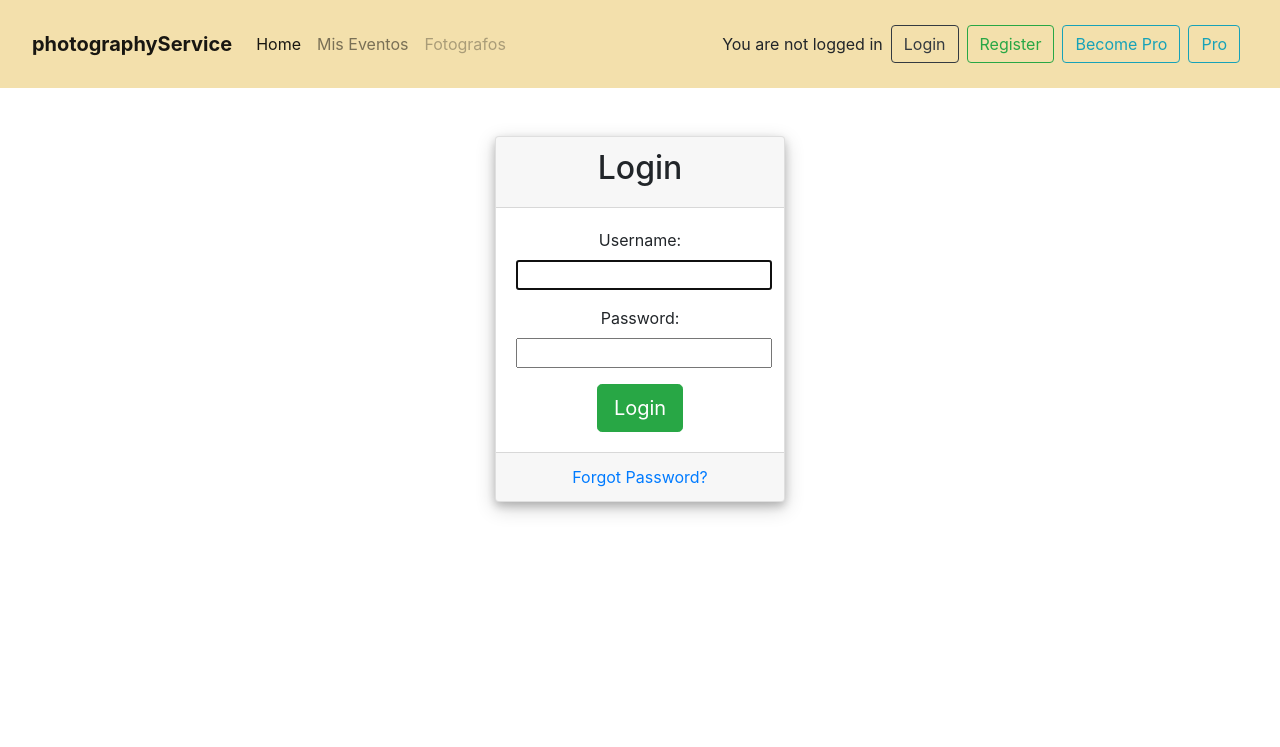
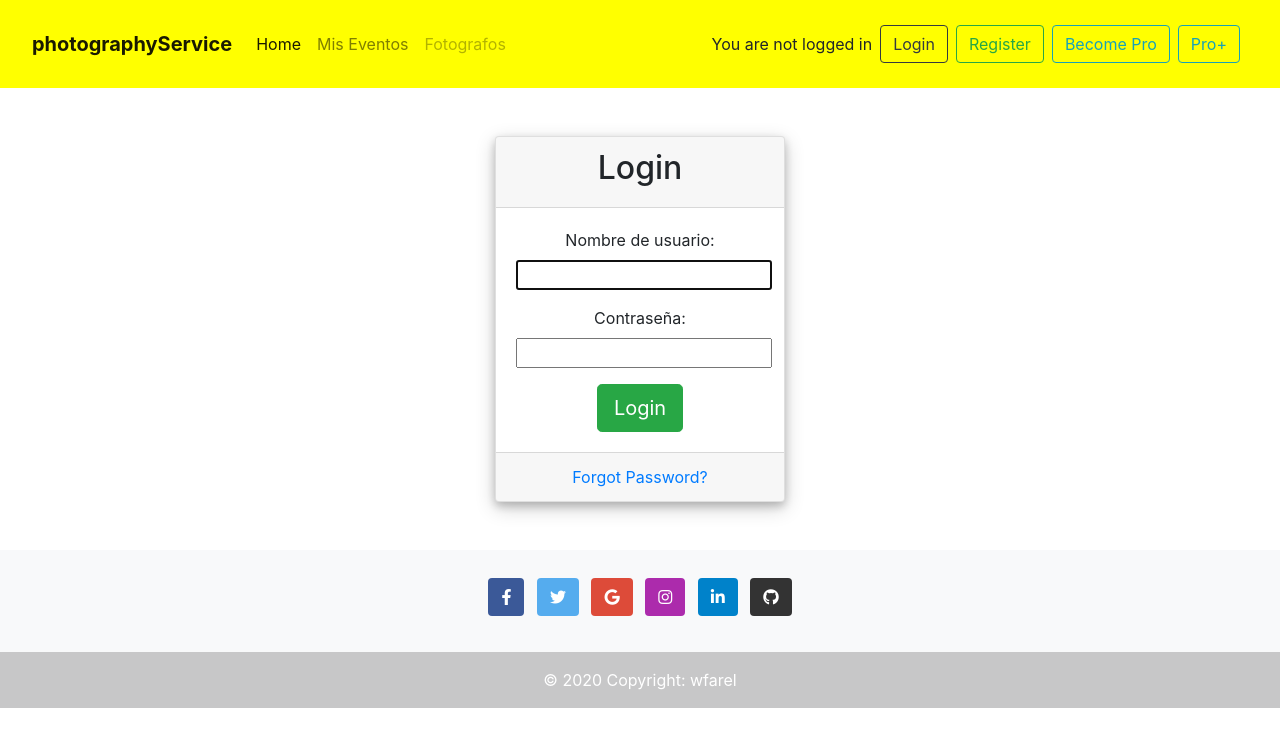
Before and after one commit to wfarelt/photographyService, a Django app: page /accounts/login/ in a window 1280 px wide. Shown: the top 747 px of the page. Run offline with Django 4.2, Linux system fonts and the light colour scheme; some libraries are stand-ins or nearby versions.

Commit message:
adding footer

```diff
--- a/photographyService/home/templates/base.html
+++ b/photographyService/home/templates/base.html
@@ -1,5 +1,5 @@
 <!doctype html>
-<html lang="en">
+<html lang="es">
   <head>
     <!-- Required meta tags -->
     <meta charset="utf-8">
@@ -7,6 +7,9 @@
 
     <!-- Bootstrap CSS -->
     <link rel="stylesheet" href="https://cdn.jsdelivr.net/npm/bootstrap@4.0.0/dist/css/bootstrap.min.css" integrity="sha384-Gn5384xqQ1aoWXA+058RXPxPg6fy4IWvTNh0E263XmFcJlSAwiGgFAW/dAiS6JXm" crossorigin="anonymous">
+
+    <!-- Font Awesome -->
+    <link rel="stylesheet" href="https://cdnjs.cloudflare.com/ajax/libs/font-awesome/6.0.0/css/all.min.css">
 
     <style>
       div.card {
@@ -25,6 +28,11 @@
     {% block content %}
 
     {% endblock %}
+
+    <!-- Footer -->
+    {% include 'footer.html' %}
+    <!-- End Footer -->
+
     <!-- Optional JavaScript -->
     <!-- jQuery first, then Popper.js, then Bootstrap JS -->
     <script src="https://code.jquery.com/jquery-3.2.1.slim.min.js" integrity="sha384-KJ3o2DKtIkvYIK3UENzmM7KCkRr/rE9/Qpg6aAZGJwFDMVNA/GpGFF93hXpG5KkN" crossorigin="anonymous"></script>
--- /dev/null
+++ b/photographyService/home/templates/footer.html
@@ -0,0 +1,69 @@
+<footer class="bg-light text-center text-white mt-5">
+    <!-- Grid container -->
+    <div class="container p-4 pb-0">
+      <!-- Section: Social media -->
+      <section class="mb-2">
+        <!-- Facebook -->
+        <a
+          class="btn text-white btn-floating m-1"
+          style="background-color: #3b5998;"
+          href="#!"
+          role="button"
+          ><i class="fab fa-facebook-f"></i
+        ></a>
+
+        <!-- Twitter -->
+        <a
+          class="btn text-white btn-floating m-1"
+          style="background-color: #55acee;"
+          href="#!"
+          role="button"
+          ><i class="fab fa-twitter"></i
+        ></a>
+
+        <!-- Google -->
+        <a
+          class="btn text-white btn-floating m-1"
+          style="background-color: #dd4b39;"
+          href="#!"
+          role="button"
+          ><i class="fab fa-google"></i
+        ></a>
+
+        <!-- Instagram -->
+        <a
+          class="btn text-white btn-floating m-1"
+          style="background-color: #ac2bac;"
+          href="#!"
+          role="button"
+          ><i class="fab fa-instagram"></i
+        ></a>
+
+        <!-- Linkedin -->
+        <a
+          class="btn text-white btn-floating m-1"
+          style="background-color: #0082ca;"
+          href="#!"
+          role="button"
+          ><i class="fab fa-linkedin-in"></i
+        ></a>
+        <!-- Github -->
+        <a
+          class="btn text-white btn-floating m-1"
+          style="background-color: #333333;"
+          href="#!"
+          role="button"
+          ><i class="fab fa-github"></i
+        ></a>
+      </section>
+      <!-- Section: Social media -->
+    </div>
+    <!-- Grid container -->
+
+    <!-- Copyright -->
+    <div class="text-center p-3" style="background-color: rgba(0, 0, 0, 0.2);">
+      © 2020 Copyright:
+      <a class="text-white" href="#">wfarel</a>
+    </div>
+    <!-- Copyright -->
+  </footer>
--- a/photographyService/home/templates/navbar.html
+++ b/photographyService/home/templates/navbar.html
@@ -1,4 +1,4 @@
-<nav class="navbar navbar-expand-lg navbar-light " style="background-color: #f3e0ac;">
+<nav class="navbar navbar-expand-lg navbar-light " style="background-color: yellow;">
     <button class="navbar-toggler" type="button" data-toggle="collapse" data-target="#navbarTogglerDemo01"
         aria-controls="navbarTogglerDemo01" aria-expanded="false" aria-label="Toggle navigation">
         <span class="navbar-toggler-icon"></span>
@@ -22,11 +22,10 @@
                 <a href="{% url 'logout' %}" class="btn btn-outline-danger my-2 my-sm-0 ml-2 mr-2">Logout</a>
             {% else %}
                 You are not logged in <a href="{% url 'login' %}" class="btn btn-outline-dark my-2 my-sm-0 ml-2 mr-2">Login</a>
+                <a href="{% url 'signup' %}" class="btn btn-outline-success my-2 my-sm-0 mr-2">Register</a>
             {% endif %}
-
-            <a href="{% url 'signup' %}" class="btn btn-outline-success my-2 my-sm-0 mr-2">Register</a>
             <a href="#" class="btn btn-outline-info my-2 my-sm-0 mr-2">Become Pro</a>
-            <a href="#" class="btn btn-outline-info my-2 my-sm-0 mr-2">Pro</a>
+            <a href="#" class="btn btn-outline-info my-2 my-sm-0 mr-2">Pro+</a>
         </form>
     </div>
 </nav>
--- a/photographyService/photographyService/settings.py
+++ b/photographyService/photographyService/settings.py
@@ -110,9 +110,9 @@ AUTH_PASSWORD_VALIDATORS = [
 # Internationalization
 # https://docs.djangoproject.com/en/4.1/topics/i18n/
 
-LANGUAGE_CODE = 'en-us'
+LANGUAGE_CODE = 'es-bo'
 
-TIME_ZONE = 'UTC'
+TIME_ZONE = 'UTC-4'
 
 USE_I18N = True
 
```
Also changed, not shown: photographyService/home/templates/home.html (+6 -6 lines).
